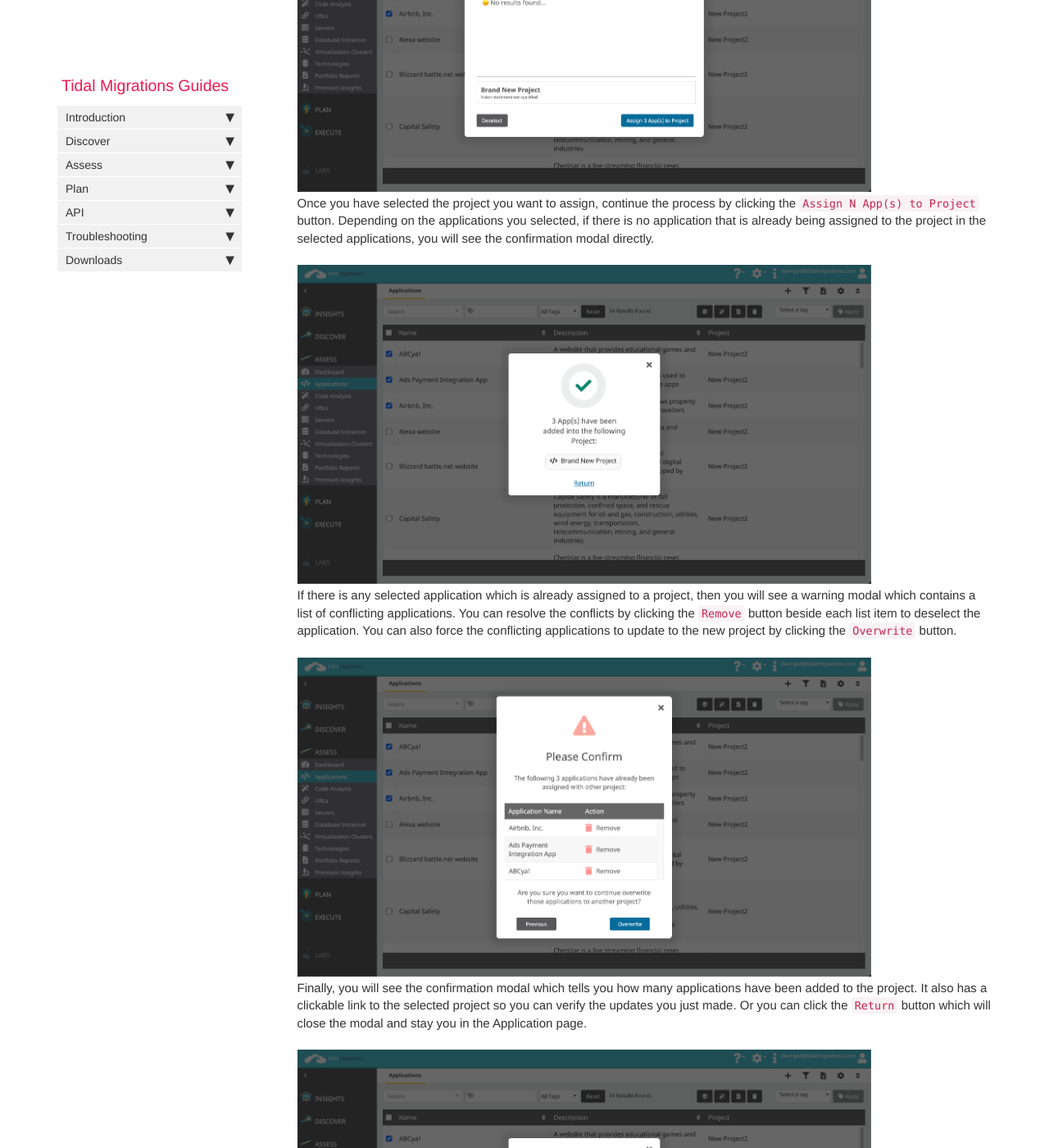
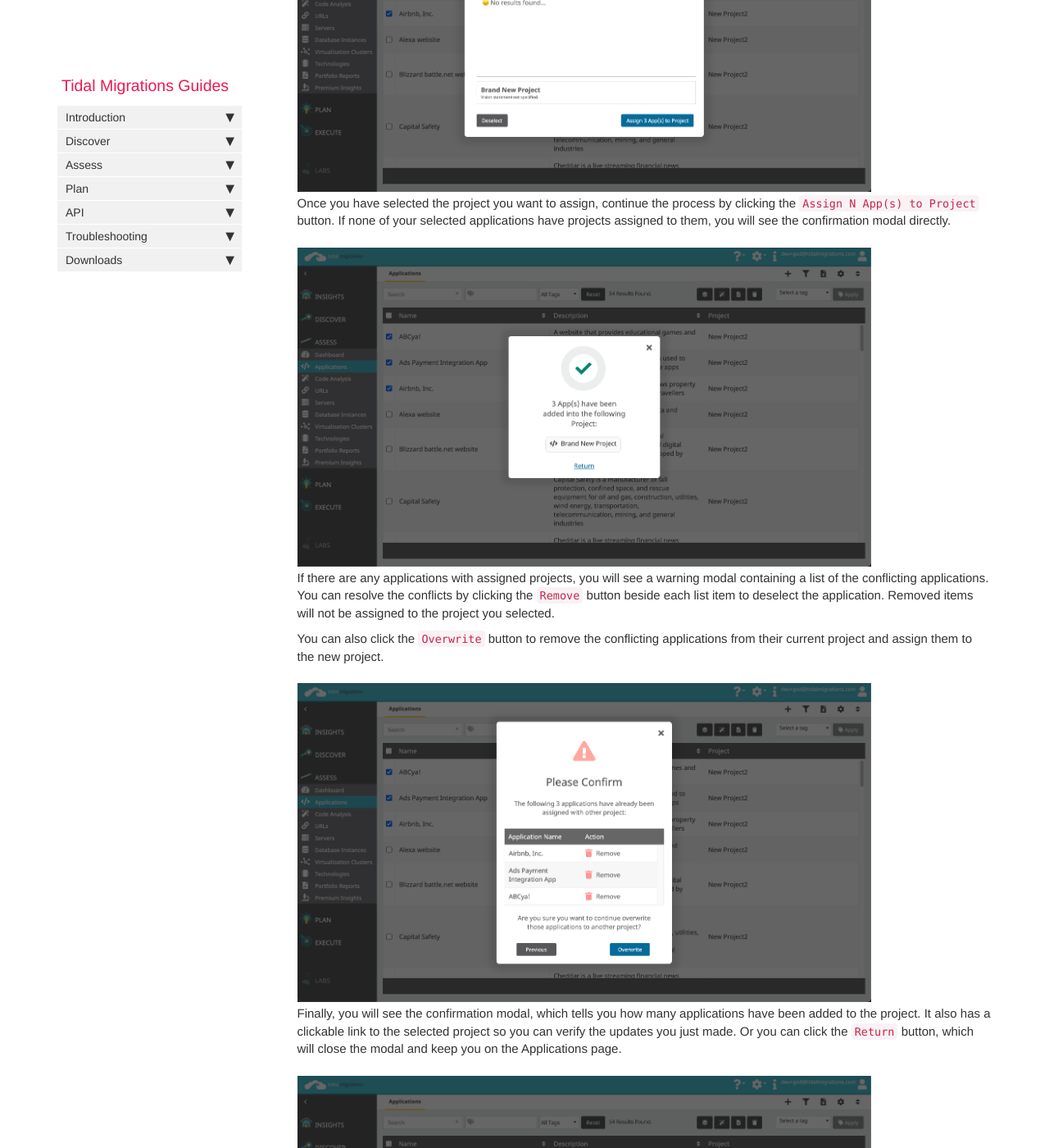
Before and after one commit to tidalmigrations/tidalmigrations.github.io, a Jekyll site: the page built from pages/user guides/assessment_projects.md, in a window 1280 px wide and 1400 px high, scrolled down 3806 px. Shown: the whole window at 82% size. Built offline with Jekyll 4.4.1, drawn with Linux system fonts in a browser that asks for light colours; nearby versions of some CDN libraries; comment, search, counter and statistics services are not loaded; some of the changed text lies outside the part shown.

Commit message:
updated bulk assign guide content based on feedbacks

```diff
--- a/pages/user guides/assessment_projects.md
+++ b/pages/user guides/assessment_projects.md
@@ -45,23 +45,25 @@ You also have the ability to bulk assign the applications you selected to a proj
 
 {% include image.html file="projects_10.png" %}
 
-This will brings up a modal which contains a list of projects. You can search this list by name of the project by filtering the project name in the search bar above the list.
+This brings up a modal that contains a list of projects. You can search this list by the name of the project by typing the project name in the search bar above the list.
 
 {% include image.html file="projects_11.png" %}
 
-Additionally, you can easily create a brand new project by simply typing the project name in the search bar and clicking `Create New Project: [Your project name]`. A new project with the name you entered will be created within seconds and you can edit project details later in the project detail view.
+Additionally, you can easily create a brand new project by simply typing the project name in the search bar and clicking `Create New Project: [Your project name]`. Within seconds, this will create a new project with the name you entered. You can edit the project details later in the project details view.
 
 {% include image.html file="projects_12.png" %}
 
-Once you have selected the project you want to assign, continue the process by clicking the `Assign N App(s) to Project` button. Depending on the applications you selected, if there is no application that is already being assigned to the project in the selected applications, you will see the confirmation modal directly.
+Once you have selected the project you want to assign, continue the process by clicking the `Assign N App(s) to Project` button. If none of your selected applications have projects assigned to them, you will see the confirmation modal directly.
 
 {% include image.html file="projects_13.png" %}
 
-If there is any selected application which is already assigned to a project, then you will see a warning modal which contains a list of conflicting applications. You can resolve the conflicts by clicking the `Remove` button beside each list item to deselect the application. You can also force the conflicting applications to update to the new project by clicking the `Overwrite` button.
+If there are any applications with assigned projects, you will see a warning modal containing a list of the conflicting applications. You can resolve the conflicts by clicking the `Remove` button beside each list item to deselect the application. Removed items will not be assigned to the project you selected.
+
+You can also click the `Overwrite` button to remove the conflicting applications from their current project and assign them to the new project.
 
 {% include image.html file="projects_14.png" %}
 
-Finally, you will see the confirmation modal which tells you how many applications have been added to the project. It also has a clickable link to the selected project so you can verify the updates you just made. Or you can click the `Return` button which will close the modal and stay you in the Application page.
+Finally, you will see the confirmation modal, which tells you how many applications have been added to the project. It also has a clickable link to the selected project so you can verify the updates you just made. Or you can click the `Return` button, which will close the modal and keep you on the Applications page.
 
 {% include image.html file="projects_13.png" %}
 
```
